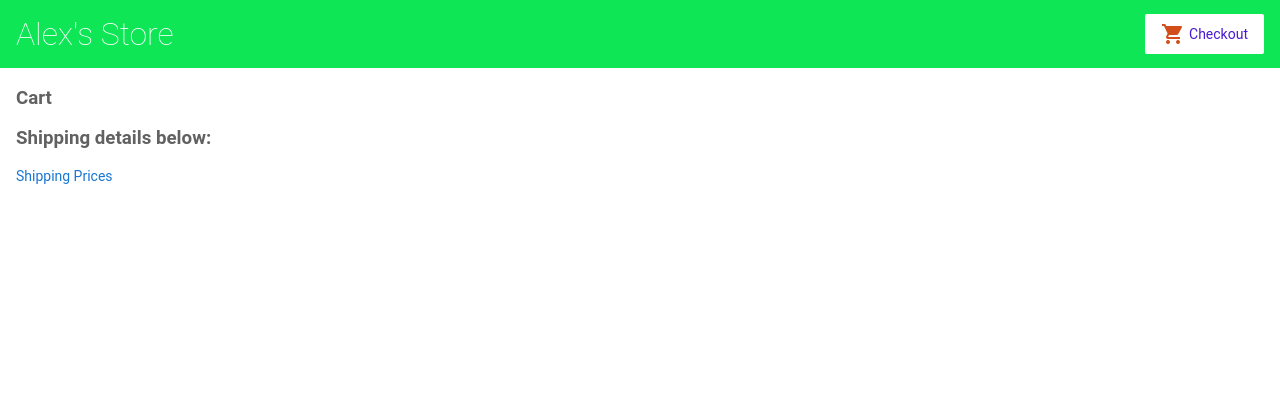
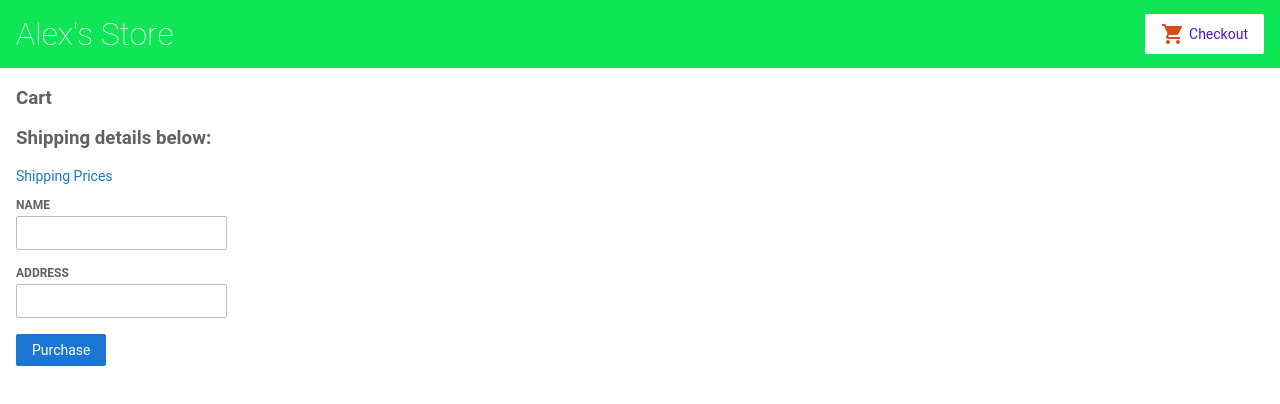
Before and after one commit to AlexNoyanov/angular-MyStore, an Angular app: page /cart in a window 1280 px wide. Shown: the top 404 px of the page. Built offline with nearby package versions, Linux system fonts and the light colour scheme.

Commit message:
2 files modified, User's shipping form created

```diff
--- a/src/app/cart/cart.component.html
+++ b/src/app/cart/cart.component.html
@@ -8,3 +8,24 @@
 <p>
   <a routerLink="/shipping">Shipping Prices</a>
 </p>
+
+<form [formGroup]="checkoutForm" (ngSubmit)="onSubmit()">
+
+  <div>
+    <label for="name">
+      Name
+    </label>
+    <input id="name" type="text" formControlName="name">
+  </div>
+
+  <div>
+    <label for="address">
+      Address
+    </label>
+    <input id="address" type="text" formControlName="address">
+  </div>
+
+  <button class="button" type="submit">Purchase</button>
+
+
+</form>
--- a/src/app/cart/cart.component.ts
+++ b/src/app/cart/cart.component.ts
@@ -24,10 +24,23 @@
 
     items = this.cartService.getItems();
 
+    checkoutForm = this.formBuilder.group({ // User's data checkout form
+      name: '',
+      address: ''
+    });
+
     constructor(
       private cartService: CartService,
+      private formBuilder: FormBuilder, // FormBuilder for user's info
 
     ) { }
+
+      onSubmit(): void {  // To process user's form
+    // Process checkout data here
+    this.items = this.cartService.clearCart();
+    console.warn('Your order has been submitted', this.checkoutForm.value);
+    this.checkoutForm.reset();
+  }
 
 
   ngOnInit() {
```
